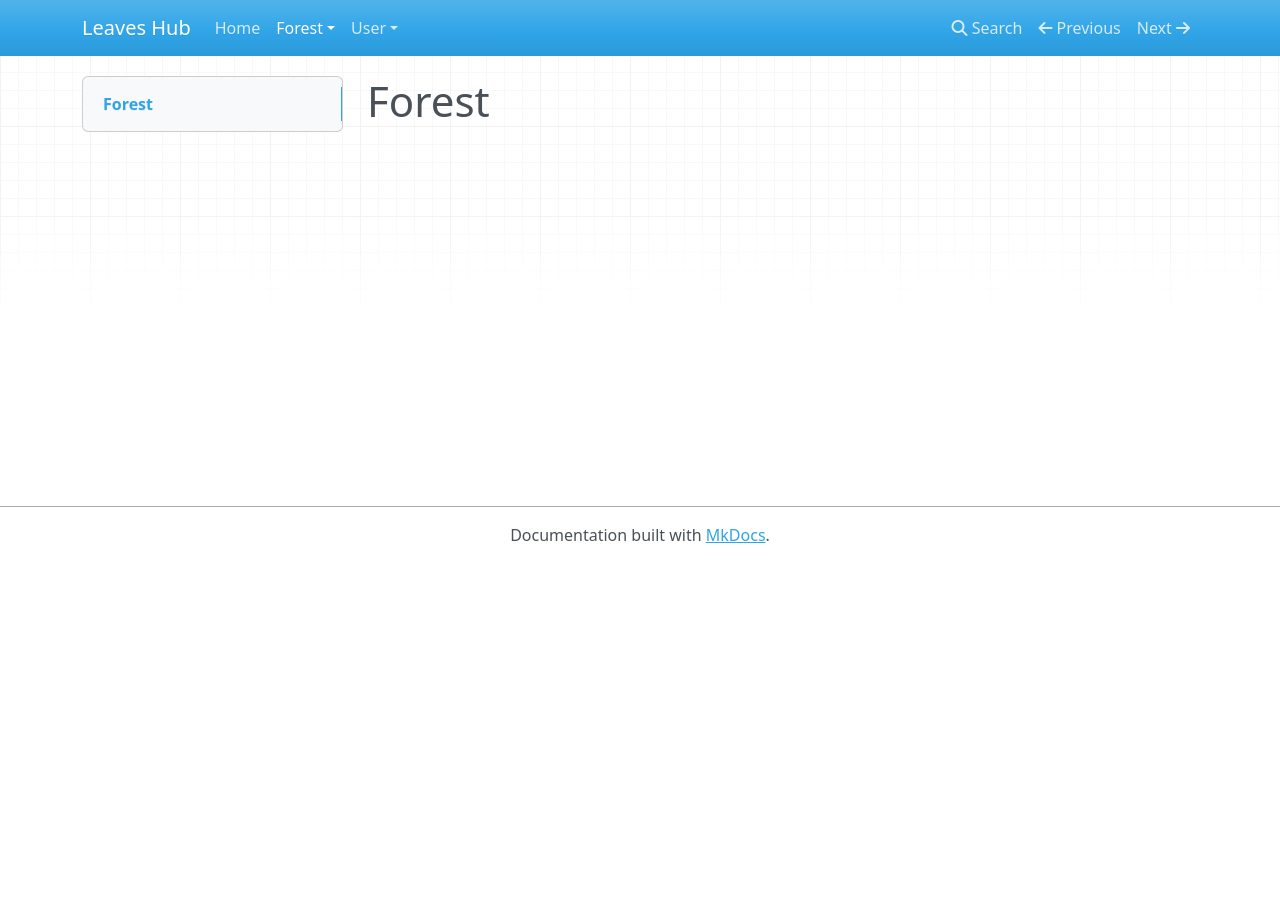
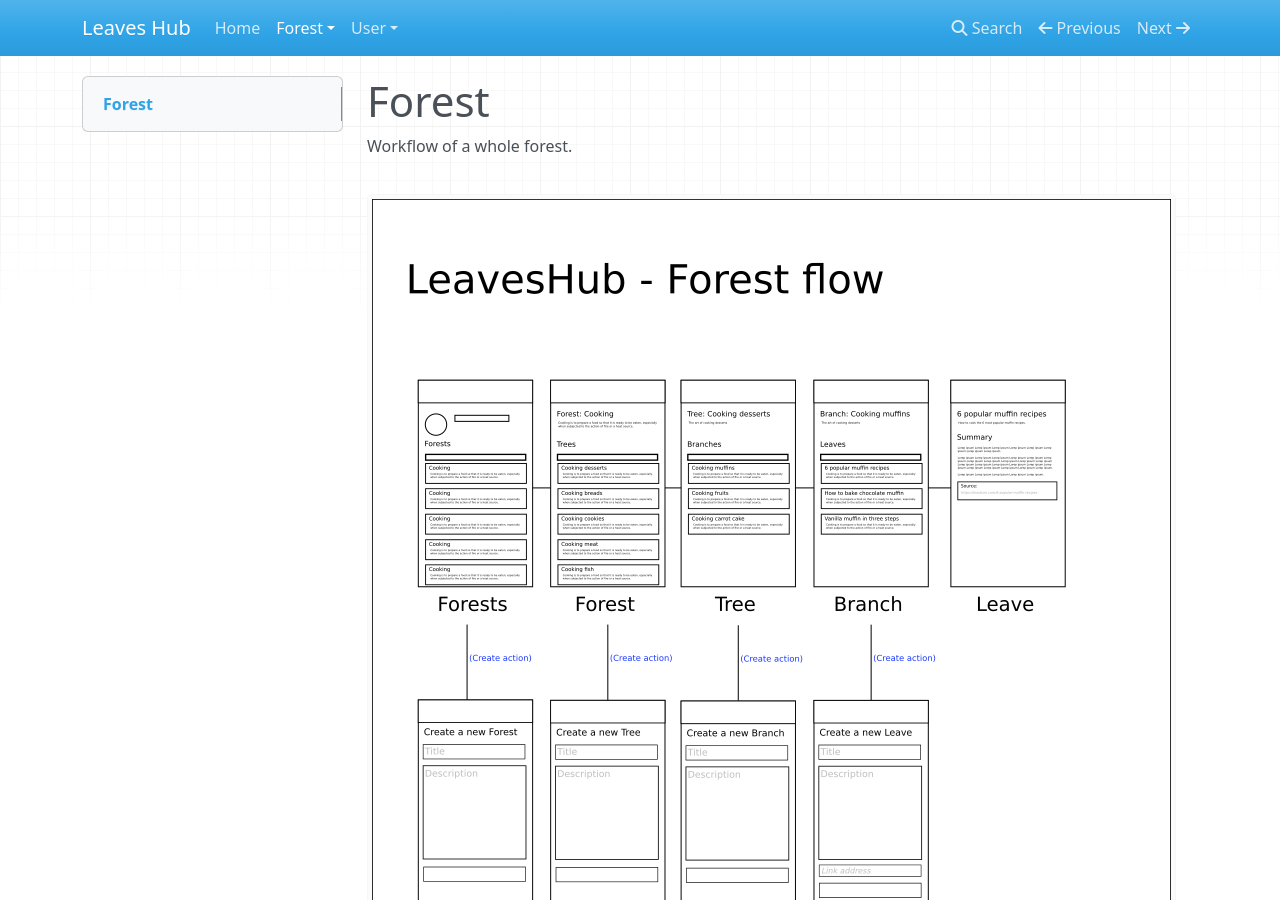
Before and after one commit to hanschrome/LeavesHub, an MkDocs documentation site: the page built from docs/forest/index.md, in a window 1280 px wide and 900 px high. Built offline with MkDocs 1.6.1, drawn with Linux system fonts in a browser that asks for light colours; nearby versions of some CDN libraries.

Commit message:
Update index.md

```diff
--- a/docs/forest/index.md
+++ b/docs/forest/index.md
@@ -1 +1,5 @@
 # Forest
+
+Workflow of a whole forest.
+
+![Forest](https://github.com/hanschrome/LeavesHub/raw/main/docs/forest/media/forest-flow.png)
```
